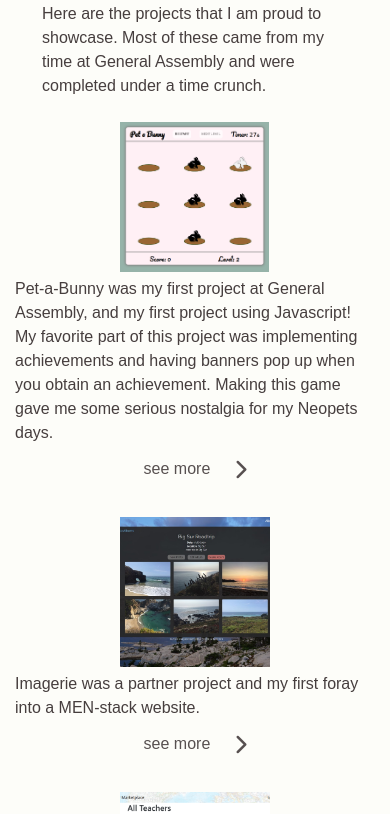
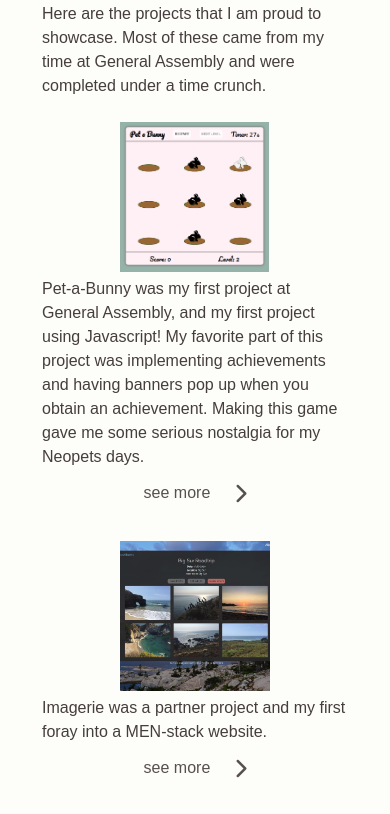
Before and after one commit to kimjudyh/portfolio, a React (Create React App) app: page / in a window 390 px wide. Shown: the part 3600-4414 px from the top of the page. Built offline with nearby package versions, Linux system fonts and the light colour scheme.

Commit message:
changes to project to fix mobile layout issue

```diff
--- a/src/components/ProjectTemplate.js
+++ b/src/components/ProjectTemplate.js
@@ -8,7 +8,7 @@ const ProjectTemplate = (props) => {
   return (
     <div className="individual-project">
     <div className="row flex-s align-items-center">
-      <div className="col col-sm-3 col-md-3 offset-1">
+      <div className="col col-sm-6 col-md-3 offset-1">
         <div className="project-thumbnail-frame">
           <a href={props.projectURL} target="_blank" rel="noopener noreferrer">
             <img className="project-thumbnail"
--- a/src/index.css
+++ b/src/index.css
@@ -292,6 +292,14 @@ footer {
 /* ================================ */
 /* ==== MEDIA QUERIES ==== */
 @media (max-width: 450px) {
+  .individual-project {
+    display: flex;
+    flex-direction: column;
+    align-items: center;
+    justify-content: center;
+    width: 85%;
+  }
+
   .flex-s {
     display: flex;
     flex-direction: column;
```
